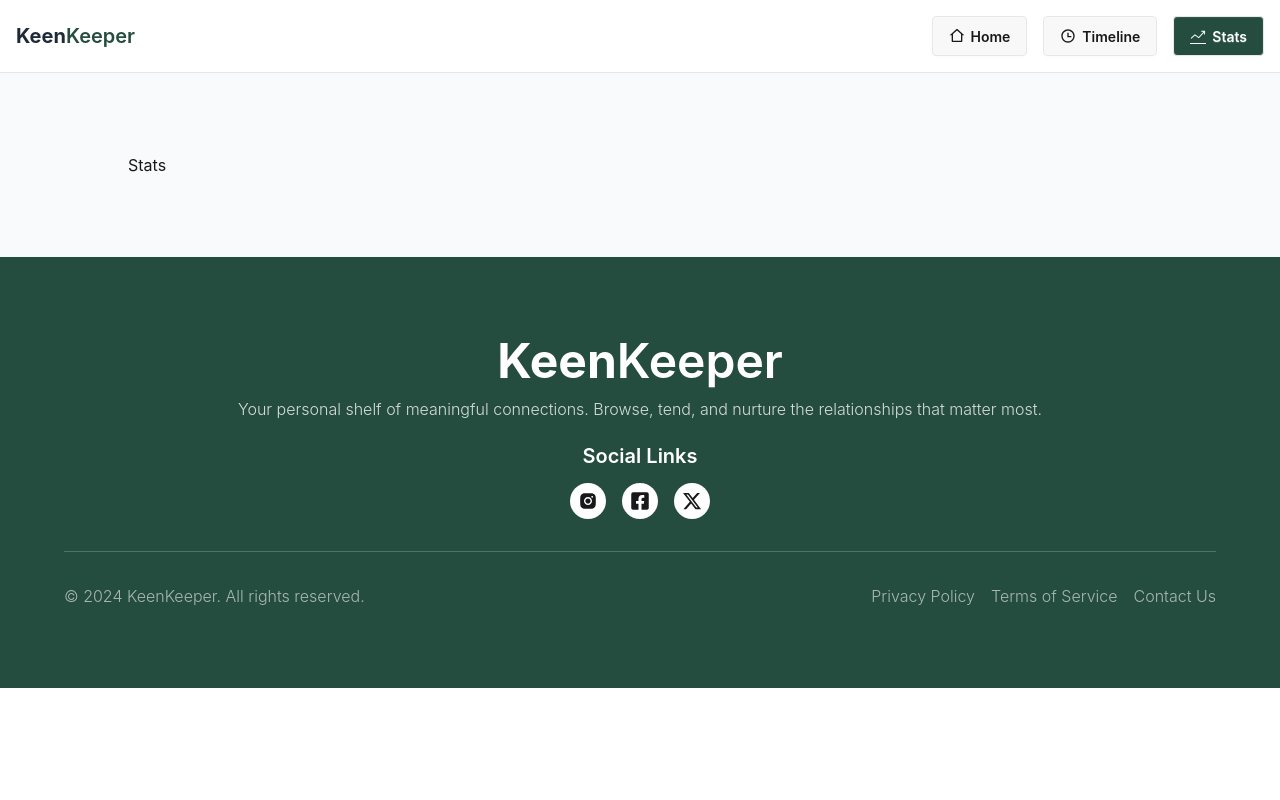
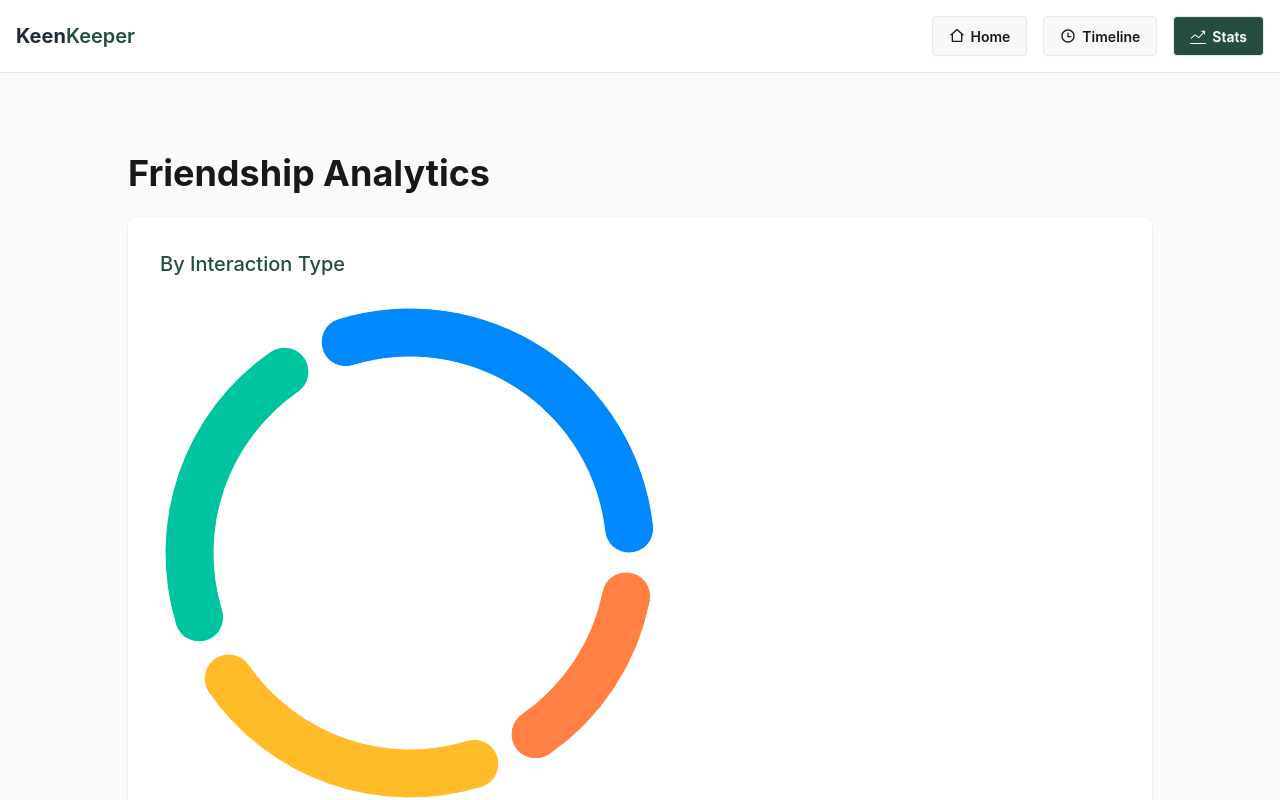
Before and after one commit to Morshedul-developer/keen-keeper, a React (Vite) app: page /stats in a window 1280 px wide. Shown: the top 800 px of the page. Built offline with nearby package versions, Linux system fonts and the light colour scheme.

Commit message:
created pie chart to the stats page

```diff
--- a/package.json
+++ b/package.json
@@ -17,6 +17,7 @@
     "react-router": "^7.17.0",
     "react-spinners": "^0.17.0",
     "react-toastify": "^11.1.0",
+    "recharts": "^3.8.1",
     "tailwindcss": "^4.3.0"
   },
   "devDependencies": {
--- a/src/pages/stats/Stats.jsx
+++ b/src/pages/stats/Stats.jsx
@@ -1,8 +1,41 @@
+import { Pie, PieChart } from "recharts";
+
 const Stats = () => {
+  const data = [
+    { name: "Group A", value: 400, fill: "#0088FE" },
+    { name: "Group B", value: 300, fill: "#00C49F" },
+    { name: "Group C", value: 300, fill: "#FFBB28" },
+    { name: "Group D", value: 200, fill: "#FF8042" },
+  ];
   return (
     <div className="bg-[#F8FAFC] py-10 md:py-20">
       <div className="max-w-5xl mx-auto space-y-6 px-4 md:px-0">
-        Stats
+        <h2 className="text-4xl font-bold">Friendship Analytics</h2>
+        <div className="p-8 rounded-lg shadow-sm bg-white space-y-6">
+            <h4 className="text-[20px] font-medium text-[#244D3F]">By Interaction Type</h4>
+            <PieChart
+          style={{
+            width: "100%",
+            maxWidth: "500px",
+            maxHeight: "80vh",
+            aspectRatio: 1,
+          }}
+          responsive
+        >
+          <Pie
+            data={data}
+            innerRadius="80%"
+            outerRadius="100%"
+            // Corner radius is the rounded edge of each pie slice
+            cornerRadius="50%"
+            fill="#8884d8"
+            // padding angle is the gap between each pie slice
+            paddingAngle={5}
+            dataKey="value"
+            isAnimationActive={true}
+          />
+        </PieChart>
+        </div>
       </div>
     </div>
   );
```
Also changed, not shown: 1 other file (tests, documents, lock files or other folders).
